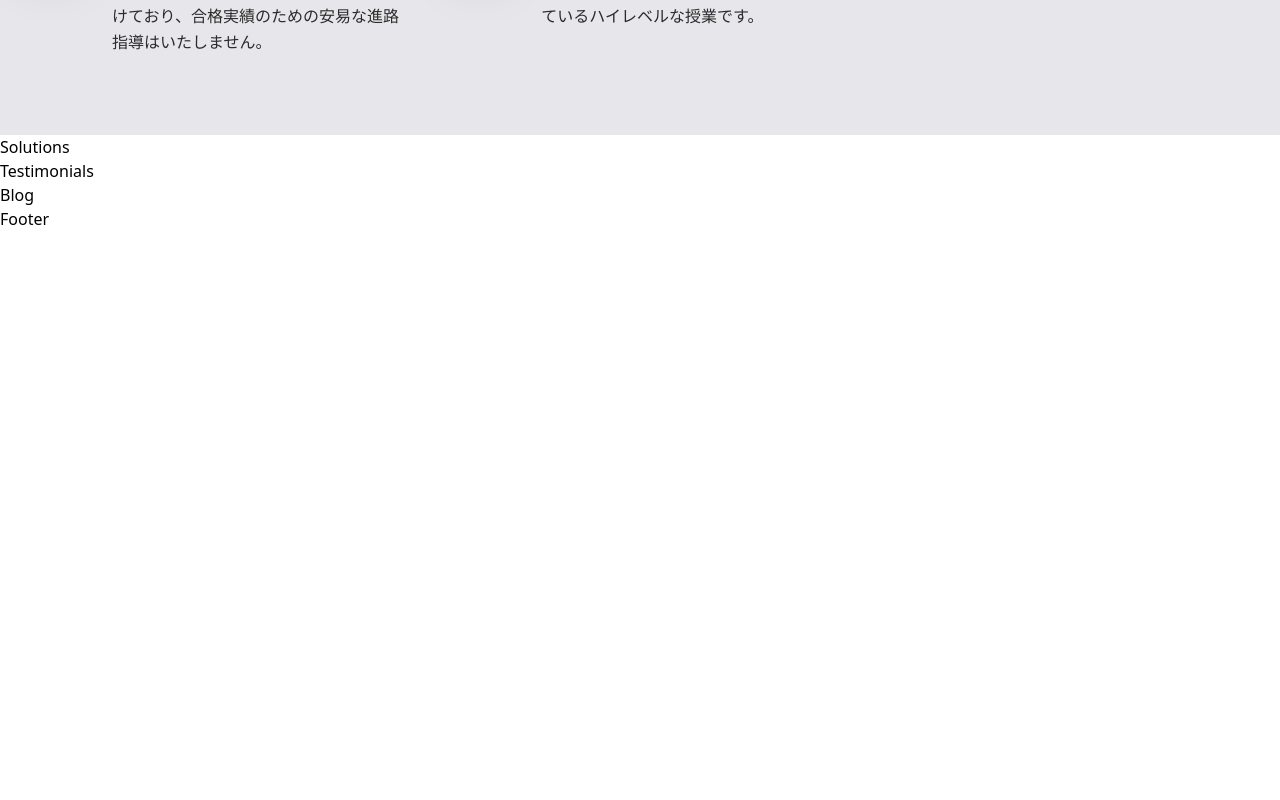
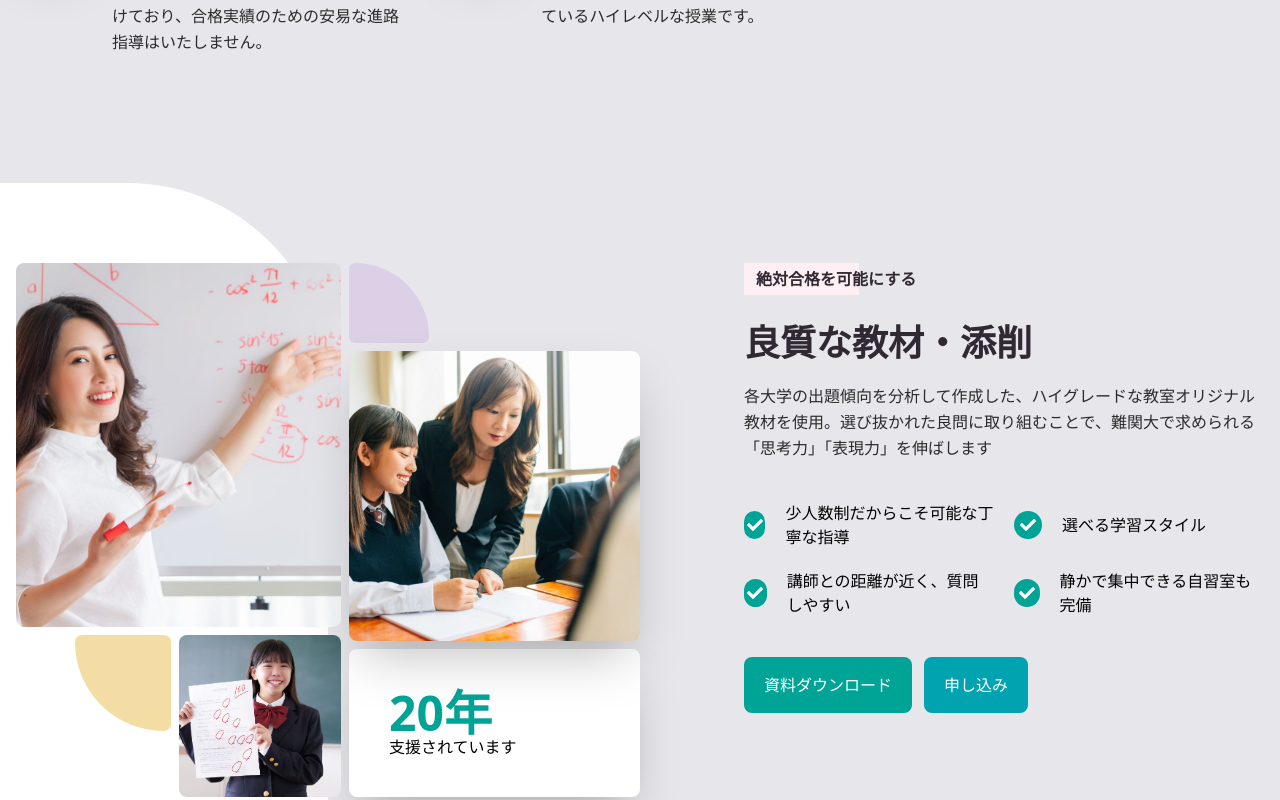
Before and after one commit to mnbk21/next-site, a Next.js app: page / in a window 1280 px wide. Shown: the part 1920-2720 px from the top of the page. Before the commit the page ends 2151 px from the top, so only its background shows below. Built offline with nearby package versions, Linux system fonts and the light colour scheme.

Commit message:
Solutionsコンポーネント作成

```diff
--- a/src/components/Solutions.js
+++ b/src/components/Solutions.js
@@ -1,10 +1,178 @@
+"use client"
+import Image from "next/image";
+import Link from "next/link";
+import React, { useEffect } from "react";
+import { FaCheck } from "react-icons/fa";
+import AOS from "aos";
+import "aos/dist/aos.css";
 
-const Solutions = () => {
+const solutionsContent = {
+  text: {
+    subTitle: '絶対合格を可能にする',
+    Title: '良質な教材・添削',
+    description:
+      '各大学の出題傾向を分析して作成した、ハイグレードな教室オリジナル教材を使用。選び抜かれた良問に取り組むことで、難関大で求められる「思考力」「表現力」を伸ばします',
+    features: [
+      {
+        title: '少人数制だからこそ可能な丁寧な指導',
+      },
+      {
+        title: '選べる学習スタイル',
+      },
+      {
+        title: '講師との距離が近く、質問しやすい',
+      },
+      {
+        title: '静かで集中できる自習室も完備',
+      },
+    ],
+  },
+  images: {
+    img1: '/assets/solution-img-1.jpg',
+    img2: '/assets/solution-img-2.jpg',
+    img3: '/assets/solution-img-3.jpg',
+  },
+  experience: {
+    year: '20年',
+    label: '支援されています',
+  },
+};
+
+function Solutions() {
+  useEffect(() => {
+    AOS.init({
+      duration: 700,
+      easing: 'slide',
+      once: true,
+    });
+  });
   return (
-    <>
-      <div>Solutions</div>
-    </>
-  )
+    <section id="solutions" className="py-32 bg-light  max-md:py-5 overflow-hidden">
+      <div className="container px-4 mx-auto flex">
+        <div className="lg:flex space-x-2 justify-between
+        max-md:flex max-md:flex-col
+        ">
+          {/* 左 */}
+          <div className="lg:w-6/12 relative mb-10 lg:mb-0 z-10 before:content-[' '] before:absolute before:right-1/2 before:w-screen before:rounded-tr-[200px] before:z-[-1] before:rounded-br-3xl before:py-28 before:-top-20 before:bg-white before:-bottom-20
+          max-md:mt-28
+          ">
+            <div className="flex gap-2">
+              <div className="flex flex-col space-y-2">
+                <Image
+                  src={solutionsContent.images.img1}
+                  width={626}
+                  height={640}
+                  alt="img1"
+                  className="object-cover h-full w-full rounded-lg"
+                  data-aos="fade-right"
+                  data-aos-delay="200"
+                />
+
+                <div className="flex justify-end gap-2">
+                  {/* 下の段 */}
+                  <div className="w-4/12 flex">
+                    <div className="ml-auto">
+                      <div className="bg-yellowLight w-10 h-10 lg:w-24 lg:h-24 rounded-2xl rounded-bl-[200px]
+                      max-md:w-16 max-md:h-16 " />
+                    </div>
+                  </div>
+                  <div className="w-6/12">
+                    <Image
+                      src={solutionsContent.images.img3}
+                      width={626}
+                      height={640}
+                      alt="img3"
+                      className="object-cover h-full w-full rounded-lg"
+                      data-aos="fade-left"
+                      data-aos-delay="100"
+                    />
+                  </div>
+                </div>
+              </div>
+
+              <div className="mt-auto">
+                <div className="flex flex-col gap-2">
+                  <div>
+                    <div className="bg-purpleLight w-10 h-10 lg:w-20 lg:h-20 rounded-2xl rounded-tr-[200px]
+                    max-md:w-14 max-md:h-14
+                    " />
+                  </div>
+                  <div>
+                    <Image
+                      src={solutionsContent.images.img2}
+                      width={547}
+                      height={573}
+                      alt="img2"
+                      className="object-cover h-full w-full rounded-lg shadow-2xl"
+                      data-aos="fade-up"
+                      data-aos-delay="300"
+                    />
+                  </div>
+                  <div>
+                    <div className="p-4 lg:p-10 shadow-2xl rounded-lg bg-white w-full leading-5">
+                      <strong className="block font-bold text-green text-xl lg:text-5xl">
+                        {solutionsContent.experience.year}
+                      </strong>
+                      <span>{solutionsContent.experience.label}</span>
+                    </div>
+                  </div>
+                </div>
+              </div>
+            </div>
+          </div>
+          {/* 右 */}
+          <div className="lg:w-5/12 relative z-10
+          max-md:order-first">
+            <span
+              className='inline-block py-1 pl-3 text-heading font-semibold relative mb-7 before:content-[" "] before:absolute before:w-2/3 before:bg-pinkLight before:left-0 before:top-0 before:bottom-0 before:-z-10'
+              data-aos="fade-up"
+              data-aos-delay="100"
+            >
+              {solutionsContent.text.subTitle}
+            </span>
+            <h2
+              className="text-heading text-2xl lg:text-4xl font-bold mb-5"
+              data-aos="fade-up"
+              data-aos-delay="200"
+            >
+              {solutionsContent.text.Title}
+            </h2>
+            <p className="text-body leading-relaxed mb-10"
+               data-aos="fade-up"
+               data-aos-delay="300">
+              {solutionsContent.text.description}
+            </p>
+            <ul className="grid grid-cols-1 sm:grid-cols-2 w-full gap-4 md:gap-5 mb-10"
+               data-aos="fade-left"
+               data-aos-delay="200">
+              {solutionsContent.text.features.map((item, index) => (
+                <li
+                  key={index}
+                  className="flex flex-grow items-center space-x-5"
+                >
+                  <span className="w-7 h-7 rounded-full bg-green flex items-center justify-center">
+                    <FaCheck className="text-white " />
+                  </span>
+                  <span>{item.title}</span>
+                </li>
+              ))}
+            </ul>
+            {/* ボタン */}
+            <div className="flex space-x-3"
+               data-aos="fade-up"
+               data-aos-delay="400">
+              <Link href={''} className="btnGreen">
+                資料ダウンロード
+              </Link>
+              <Link href={''} className="btnBlue">
+                申し込み
+              </Link>
+            </div>
+          </div>
+        </div>
+      </div>
+    </section>
+  );
 }
 
-export default Solutions
+export default Solutions;
```
